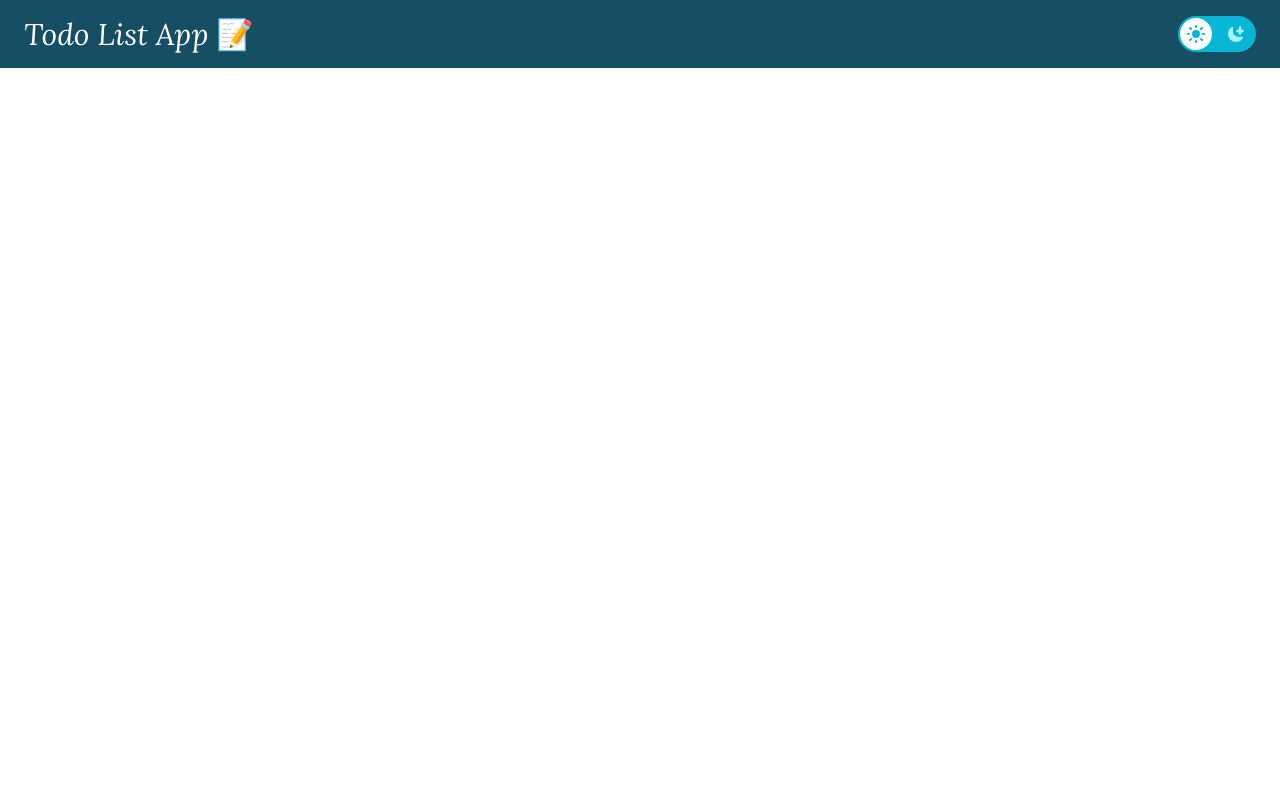
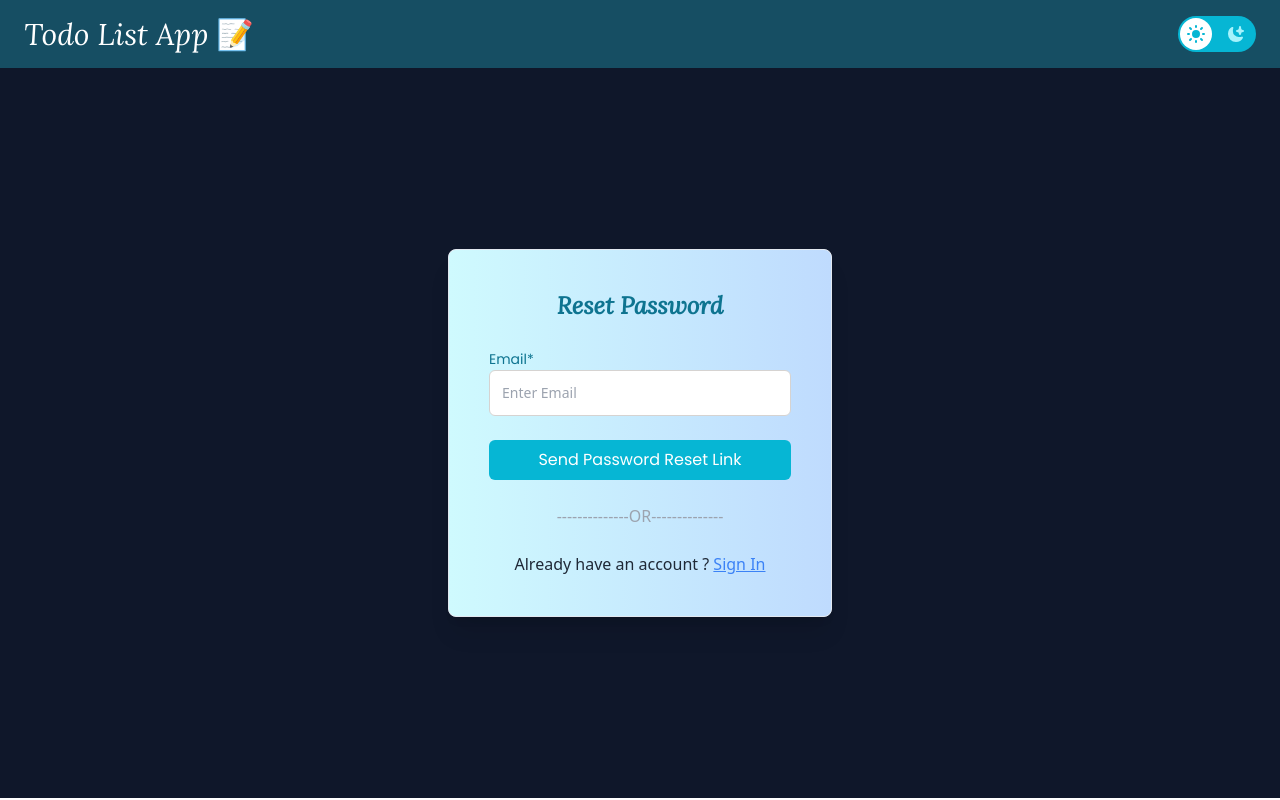
Before and after one commit to UroojTahir160/TodoListApp, a React (Create React App) app: page /forget-password in a window 1280 px wide. Built offline with nearby package versions, Linux system fonts and the light colour scheme; no server answers.

Commit message:
signup email verification and reset password verification added

```diff
--- a/src/App.jsx
+++ b/src/App.jsx
@@ -1,5 +1,5 @@
 import React from "react";
-import { BrowserRouter as Router, Routes, Route } from "react-router-dom";
+import { Routes, Route } from "react-router-dom";
 import SignInPage from "./pages/SignIn/SignIn";
 import { Header } from "./components/Header/Header";
 import { ErrorBoundary } from "react-error-boundary";
@@ -12,13 +12,14 @@ import SignUpPage from "./pages/SignUp/SignUp";
 import { ToastContainer } from "react-toastify";
 import "react-toastify/dist/ReactToastify.css";
 import "./index.css";
+import ForgetPasswordPage from "./pages/ForgetPassword/ForgetPassword";
 import ResetPasswordPage from "./pages/ResetPassword/ResetPassword";
 
 function App() {
   const { user } = useAuth();
+
   return (
     <>
-      <Router>
       <Header />
       <ErrorBoundary
         FallbackComponent={ErrorFallback}
@@ -35,19 +36,29 @@ function App() {
           />
           <Route
             path="/signin"
-              element={user ? <Navigate to="/" replace /> : <SignInPage />}
+            element={
+              user?.emailVerified ? <Navigate to="/" replace /> : <SignInPage />
+            }
           />
           <Route
             path="/signup"
-              element={user ? <Navigate to="/" replace /> : <SignUpPage />}
+            element={
+              user?.emailVerified ? (
+                <Navigate to="/signin" replace />
+              ) : (
+                <SignUpPage />
+              )
+            }
           />
           <Route
-              path="/reset-password"
-              element={user ? <Navigate to="/" replace /> : <ResetPasswordPage />}
+            path="/forget-password"
+            element={
+              user ? <Navigate to="/" replace /> : <ForgetPasswordPage />
+            }
           />
+          <Route path="/reset-password" element={<ResetPasswordPage />} />
         </Routes>
       </ErrorBoundary>
-      </Router>
       <ToastContainer />
     </>
   );
--- a/src/components/ProtectedRoute/ProtectedRoute.jsx
+++ b/src/components/ProtectedRoute/ProtectedRoute.jsx
@@ -6,7 +6,7 @@ const ProtectedRoute = ({ children }) => {
   const { user } = useAuth() || {};
   let location = useLocation();
 
-  if (!user) {
+  if ((user && !user.emailVerified) || !user) {
     if (location.pathname !== "/signin") {
       return <Navigate to="/signin" state={{ from: location }} replace />;
     }
--- a/src/context/AuthContext.js
+++ b/src/context/AuthContext.js
@@ -4,6 +4,7 @@ import { signInWithGoogle } from "../firebase/auth/socialLogin";
 import { toast } from "react-toastify";
 import { getAuth, onAuthStateChanged } from "firebase/auth";
 import firebase_app from "../firebase/init";
+import { useLocation } from "react-router-dom";
 
 const AuthContext = createContext();
 
@@ -14,6 +15,7 @@ export const useAuth = () => {
 export const AuthContextProvider = ({ children }) => {
   const [user, setUser] = useState(null);
   const auth = getAuth(firebase_app);
+  const location = useLocation();
 
   const googleSignIn = async () => {
     const { result, error } = await signInWithGoogle();
@@ -26,8 +28,8 @@ export const AuthContextProvider = ({ children }) => {
 
   useEffect(() => {
     const unsubscribe = onAuthStateChanged(auth, (currentUser) => {
-
-      if (currentUser) {
+      if (currentUser && !location.pathname.includes("reset-password")) {
+        // Check if not on reset password page
         setUser(currentUser);
       } else {
         setUser(null);
--- /dev/null
+++ b/src/firebase/auth/resetPassword.js
@@ -0,0 +1,8 @@
+import firebase_app from "../init";
+import { confirmPasswordReset, getAuth } from "firebase/auth";
+
+const auth = getAuth(firebase_app);
+
+export default async function resetPassword(oobCode, newPassword) {
+  return await confirmPasswordReset(auth, oobCode, newPassword);
+}
--- /dev/null
+++ b/src/pages/ForgetPassword/ForgetPassword.jsx
@@ -0,0 +1,104 @@
+import React, { useState } from "react";
+import { Link, useNavigate } from "react-router-dom";
+import { InputField } from "../../components/InputField/InputField";
+import forgetPassword from "../../firebase/auth/forgetPassword";
+import { toast } from "react-toastify";
+
+const ForgetPasswordPage = () => {
+  const navigate = useNavigate(); // Use useNavigate hook
+
+  const [formData, setFormData] = useState({
+    email: "",
+  });
+
+  const [formErrors, setFormErrors] = useState({
+    email: "",
+  });
+
+  const handleChange = (e) => {
+    const { name, value } = e.target;
+    setFormData((prevData) => ({
+      ...prevData,
+      [name]: value,
+    }));
+  };
+
+  const handleForgetPassword = (e) => {
+    e.preventDefault();
+    // Validate the form
+    const errors = {};
+    let isValid = true;
+
+    Object.keys(formData).forEach((fieldName) => {
+      const value = formData[fieldName];
+
+      // Check if the field is a string and empty
+      if (typeof value === "string" && value.trim() === "") {
+        errors[fieldName] = "This field is required";
+        isValid = false;
+      }
+    });
+    setFormErrors(errors);
+
+    if (isValid) {
+      forgetPassword(formData.email)
+        .then((userCredential) => {
+          toast.success(`Reset Link has been sent to  ${formData.email}!`);
+          navigate("/signin");
+        })
+        .catch((error) => {
+          toast.error(`${error.message}!`);
+        });
+    }
+  };
+
+  return (
+    <div className="bg-gradient-to-r from-cyan-100 to-blue-200 dark:from-slate-900 dark:to-slate-900 h-[calc(100vh-70px)] flex items-center justify-center">
+      <div
+        className={`self-center p-6 xs:p-10 flex flex-col border bg-white dark:bg-gradient-to-r dark:from-cyan-100 dark:to-blue-200 border-secondary-200 shadow-xl rounded-lg md:w-1/2 xl:w-[30%] xs:w-[80%] h-fit gap-6 m-[16px]`}
+      >
+        <form
+          className="flex flex-col items-center gap-6 w-full"
+          onSubmit={(e) => handleForgetPassword(e)}
+        >
+          <h3 className="text-2xl text-primary-700 font-semibold font-Lora">
+            Reset Password
+          </h3>
+
+          <div className="flex flex-col gap-3 w-full">
+            <InputField
+              label={"Email*"}
+              placeholder={"Enter Email"}
+              type={"email"}
+              value={formData.email}
+              onChange={handleChange}
+              name={"email"}
+            />
+            {formErrors.email && (
+              <span className="text-red-500 text-sm">{formErrors.email}*</span>
+            )}
+          </div>
+
+          <button
+            className="bg-primary-500 text-white font-medium font-Poppins px-4 py-2 rounded-md hover:bg-primary-600 transition duration-300 text-sm lg:text-base focus:outline-none focus:border-primary-700 focus:ring focus:ring-primary-200 w-full"
+            htmltype="submit"
+          >
+            Send Password Reset Link
+          </button>
+        </form>
+        <p className="text-gray-400 text-center">
+          --------------OR--------------
+        </p>
+
+        <p className="text-gray-800 text-center text-base font-normal">
+          Already have an account ?{" "}
+          <Link to="/signin" className=" text-blue-500 underline">
+            Sign In
+          </Link>
+        </p>
+      </div>
+    </div>
+  );
+};
+
+export default ForgetPasswordPage;
--- a/src/pages/ResetPassword/ResetPassword.jsx
+++ b/src/pages/ResetPassword/ResetPassword.jsx
@@ -1,18 +1,36 @@
-import React, { useState } from "react";
-import { Link, useNavigate } from "react-router-dom";
+// ResetPasswordForm.jsx
+import React, { useState, useEffect } from "react";
+import { Link, useLocation, useNavigate } from "react-router-dom";
 import { InputField } from "../../components/InputField/InputField";
-import forgetPassword from "../../firebase/auth/forgetPassword";
 import { toast } from "react-toastify";
+import resetPassword from "../../firebase/auth/resetPassword";
+import { useAuth } from "../../context/AuthContext";
 
 const ResetPasswordPage = () => {
-  const navigate = useNavigate(); // Use useNavigate hook
+  const navigate = useNavigate();
+  const location = useLocation();
+
+  const { user, setUser } = useAuth();
+
+  useEffect(() => {
+    setUser(null);
+    // Extract oobCode from URL parameters
+    const searchParams = new URLSearchParams(location.search);
+    const oobCode = searchParams.get("oobCode");
+
+    if (!oobCode) {
+      navigate("/signin");
+    }
+  }, [location]);
 
   const [formData, setFormData] = useState({
-    email: "",
+    newPassword: "",
+    confirmPassword: "",
   });
 
   const [formErrors, setFormErrors] = useState({
-    email: "",
+    newPassword: "",
+    confirmPassword: "",
   });
 
   const handleChange = (e) => {
@@ -23,27 +41,34 @@ const ResetPasswordPage = () => {
     }));
   };
 
-  const handleReset = (e) => {
+  const handleResetPassword = (e) => {
     e.preventDefault();
     // Validate the form
     const errors = {};
     let isValid = true;
 
-    Object.keys(formData).forEach((fieldName) => {
-      const value = formData[fieldName];
+    if (formData.newPassword.trim() === "") {
+      errors.newPassword = "New Password is required";
+      isValid = false;
+    }
 
-      // Check if the field is a string and empty
-      if (typeof value === "string" && value.trim() === "") {
-        errors[fieldName] = "This field is required";
-        isValid = false;
-      }
-    });
+    if (formData.confirmPassword.trim() === "") {
+      errors.confirmPassword = "Confirm Password is required";
+      isValid = false;
+    } else if (formData.newPassword !== formData.confirmPassword) {
+      errors.confirmPassword =
+        "Confirm Password and Password fields do not match!";
+      isValid = false;
+    }
+
     setFormErrors(errors);
+    if (isValid) {
+      const oobCode = new URLSearchParams(location.search).get("oobCode");
 
-    if (isValid) {
-      forgetPassword(formData.email)
-        .then((userCredential) => {
-          toast.success(`Reset Link has been sent to  ${formData.email}!`);
+      resetPassword(oobCode, formData.newPassword)
+        .then(() => {
+          toast.success("Password reset successfully!");
+
           navigate("/signin");
         })
         .catch((error) => {
@@ -59,23 +84,39 @@ const ResetPasswordPage = () => {
       >
         <form
           className="flex flex-col items-center gap-6 w-full"
-          onSubmit={(e) => handleReset(e)}
+          onSubmit={(e) => handleResetPassword(e)}
         >
           <h3 className="text-2xl text-primary-700 font-semibold font-Lora">
-            Forget Password
+            Reset Password
           </h3>
-
           <div className="flex flex-col gap-3 w-full">
             <InputField
-              label={"Email*"}
-              placeholder={"Enter Email"}
-              type={"email"}
-              value={formData.email}
+              label={"New Password*"}
+              placeholder={"Enter New Password"}
+              type={"password"}
+              value={formData.newPassword}
               onChange={handleChange}
-              name={"email"}
+              name={"newPassword"}
             />
-            {formErrors.email && (
-              <span className="text-red-500 text-sm">{formErrors.email}*</span>
+            {formErrors.newPassword && (
+              <span className="text-red-500 text-sm">
+                {formErrors.newPassword}
+              </span>
+            )}
+          </div>
+          <div className="flex flex-col gap-3 w-full">
+            <InputField
+              label={"Confirm Password*"}
+              placeholder={"Confirm New Password"}
+              type={"password"}
+              value={formData.confirmPassword}
+              onChange={handleChange}
+              name={"confirmPassword"}
+            />
+            {formErrors.confirmPassword && (
+              <span className="text-red-500 text-sm">
+                {formErrors.confirmPassword}
+              </span>
             )}
           </div>
 
@@ -83,7 +124,7 @@ const ResetPasswordPage = () => {
             className="bg-primary-500 text-white font-medium font-Poppins px-4 py-2 rounded-md hover:bg-primary-600 transition duration-300 text-sm lg:text-base focus:outline-none focus:border-primary-700 focus:ring focus:ring-primary-200 w-full"
             htmltype="submit"
           >
-            Send Password Reset Link
+            Reset Password
           </button>
         </form>
         <p className="text-gray-400 text-center">
```
Also changed, not shown: src/index.jsx (+7 -3 lines), src/pages/SignIn/SignIn.jsx (+11 -6 lines), src/pages/SignUp/SignUp.jsx (+15 -2 lines). Lines whose indentation alone changed are shown as unchanged.
